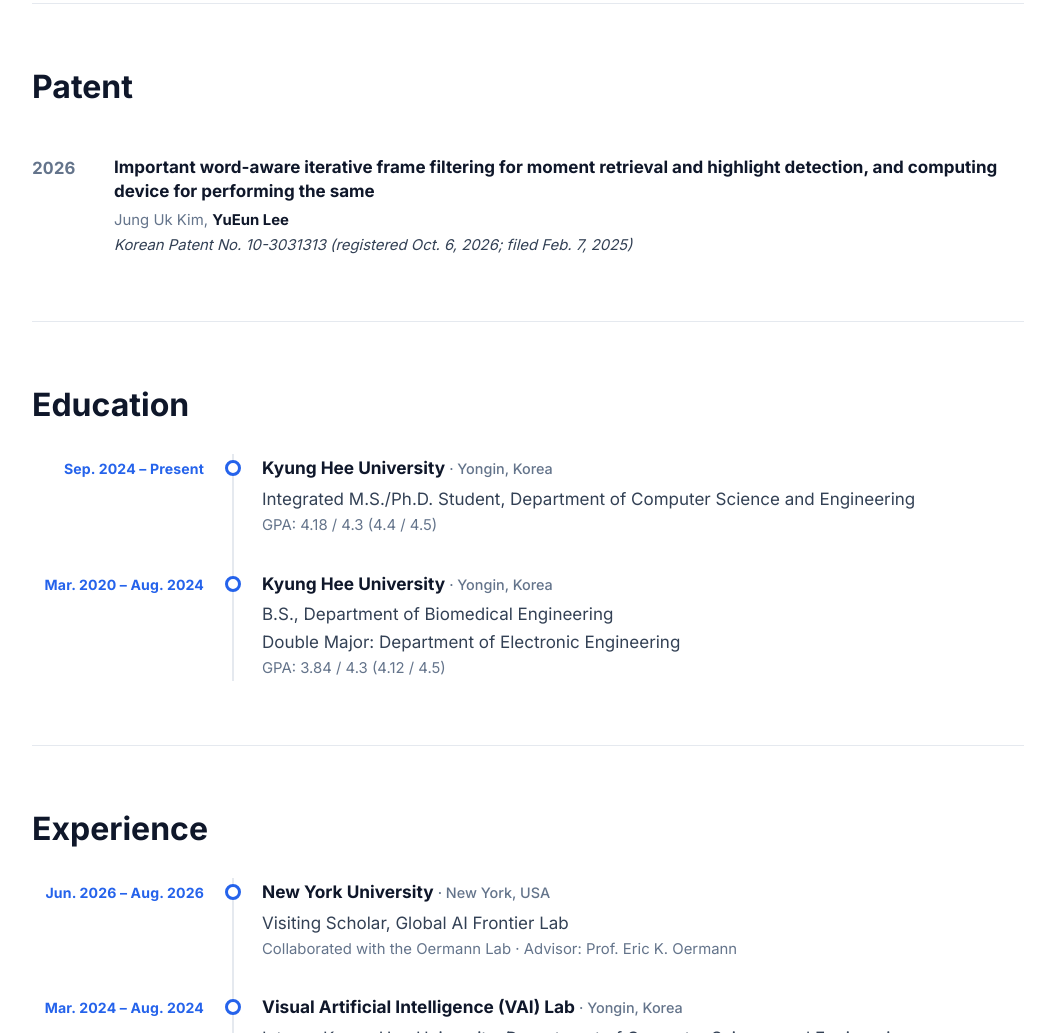
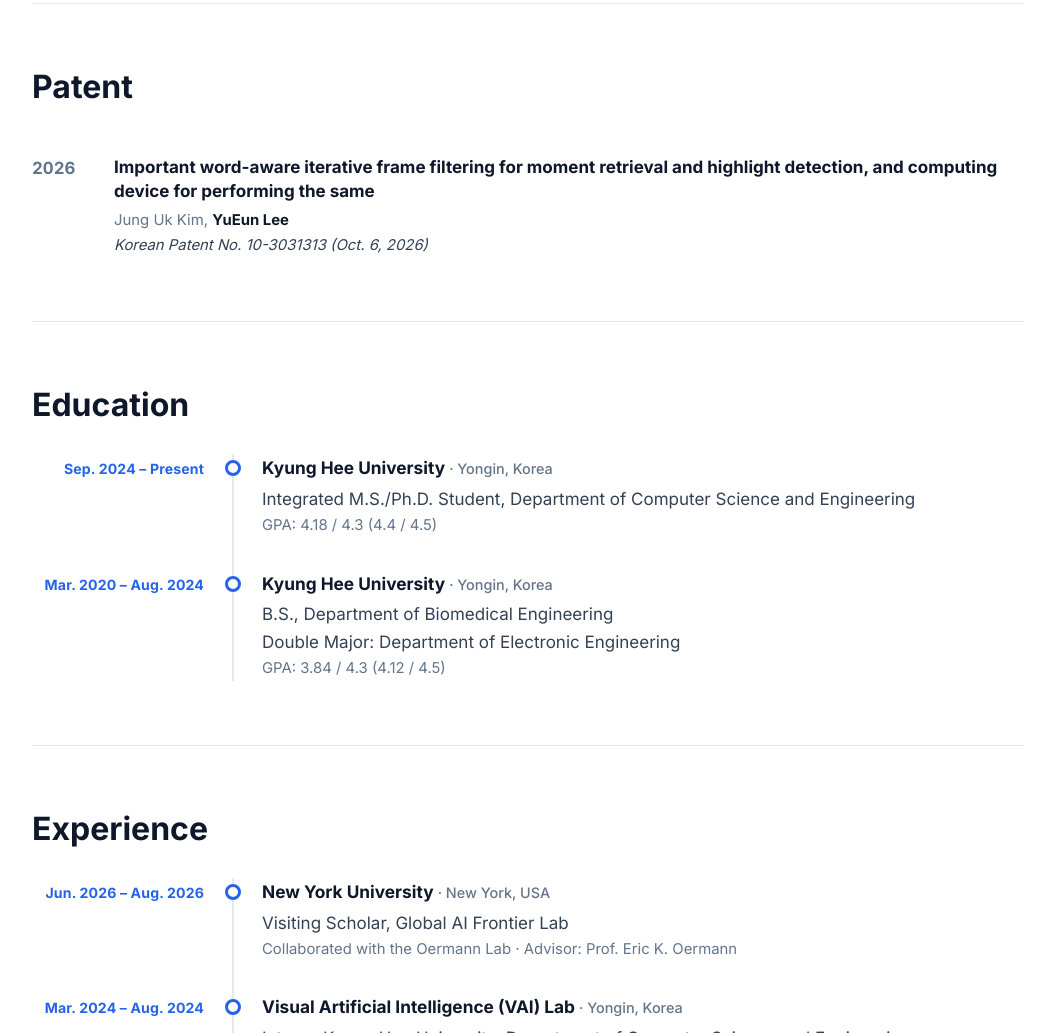
Before and after one commit to dbdms8435/dbdms8435.github.io, a plain HTML site: page index.html in a window 1280 px wide. Shown: the part 2234-3267 px from the top of the page, without its empty margins (112-1167 px from the left). Drawn offline with Linux system fonts and the light colour scheme.

Commit message:
Update index.html

```diff
--- a/index.html
+++ b/index.html
@@ -399,7 +399,7 @@
         <div>
           <div class="ptitle">Important word-aware iterative frame filtering for moment retrieval and highlight detection, and computing device for performing the same</div>
           <div class="authors">Jung Uk Kim, <b>YuEun Lee</b></div>
-          <div class="venue">Korean Patent No. 10-3031313 (registered Oct. 6, 2026; filed Feb. 7, 2025)</div>
+          <div class="venue">Korean Patent No. 10-3031313 (Oct. 6, 2026)</div>
         </div>
       </li>
     </ol>
```
